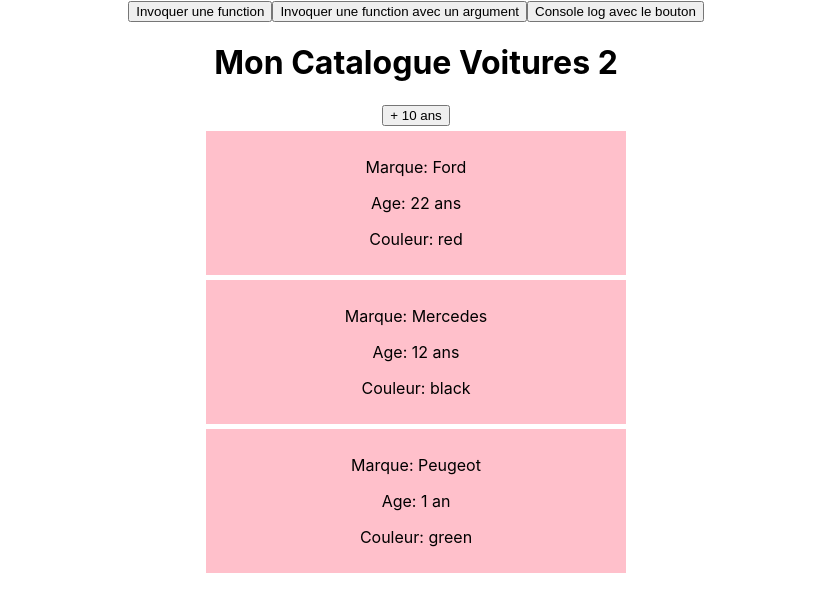
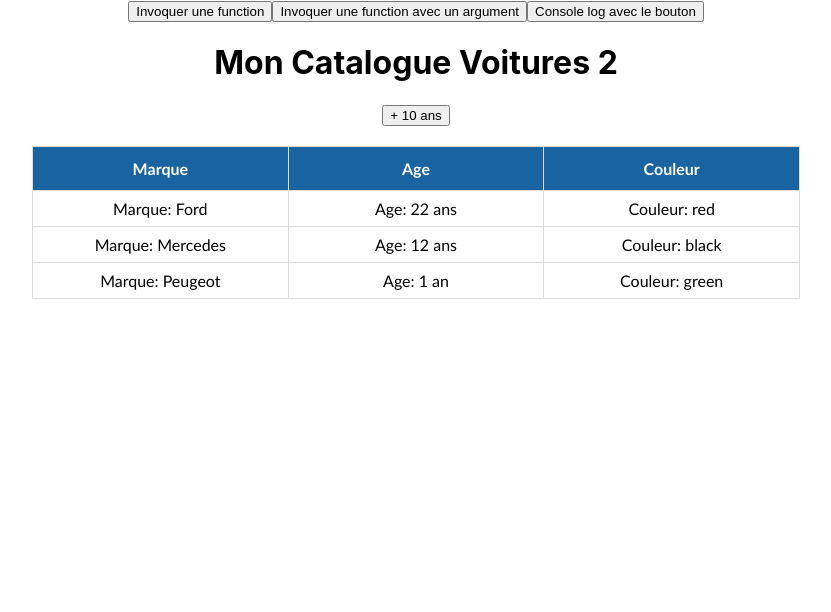
Before and after one commit to Djoul75/cars-react, a React (Create React App) app: page / in a window 1280 px wide. Shown: the top 612 px of the page, without its empty margins (224-1055 px from the left). Built offline with nearby package versions, Linux system fonts and the light colour scheme.

Commit message:
affichage changé en tableau pour la liste des voitures

```diff
--- a/src/components/Cars.js
+++ b/src/components/Cars.js
@@ -1,14 +1,14 @@
 const Car = ({color, nom, year}) => {
 
-    const colorInfo = color ? <p>Couleur: {color}</p> : <p>Couleur: "Néant"</p>;
+    const colorInfo = color ? `Couleur: ${color}` : `Couleur: "Néant"`;
 
     if (nom) {
         return (
-            <div style={ {backgroundColor: 'pink', width: '400px', padding: '10px', margin: '5px auto'} }>
-                <p>Marque: { nom }</p>
-                <p>Age: { year }</p>
-                {colorInfo}
-            </div>
+            <tr>
+                <td>Marque: { nom }</td>
+                <td>Age: { year }</td>
+                <td>{colorInfo}</td>
+            </tr>
         )
     }
 
--- a/src/components/Mycars.js
+++ b/src/components/Mycars.js
@@ -44,16 +44,26 @@ class Mycars extends Component {
 
               <button onClick={this.addTenYears}>+ 10 ans</button>
 
+              <table className='carsTable'>
+
+                <tr>
+                  <th>Marque</th>
+                  <th>Age</th>
+                  <th>Couleur</th>
+                </tr>
 
                 {
                   this.state.voitures.map(({name, color, year}, index) => {
                     return(
-                    <div key={index}>
+                      <Fragment key={index}>
                         <Car nom={name} color={color} year={this.getAge(year)} />
-                    </div>
+                      </Fragment>
                     )
                   })
                 }
+
+              </table>
+
           </Fragment>
 
 
--- a/src/index.css
+++ b/src/index.css
@@ -16,3 +16,26 @@ h1.styled {
   color: red;
   text-transform: uppercase;
 }
+
+.carsTable {
+  font-family: 'Trebuchet MS', 'Lucida Sans Unicode', 'Lucida Grande', 'Lucida Sans', Arial, sans-serif;
+  border-collapse: collapse;
+  width: 60%;
+  margin: 20px auto;
+}
+
+.carsTable td, .carsTable th {
+  border: 1px solid #ddd;
+  padding: 8px;
+  width: 33%;
+  text-align: center;
+}
+
+.carsTable tr:hover {background-color: #ddd;}
+
+.carsTable th {
+  padding-top: 12px;
+  padding-bottom: 12px;
+  background-color: rgb(24, 99, 160);
+  color: white;
+}
```
Lines whose indentation alone changed are shown as unchanged.
